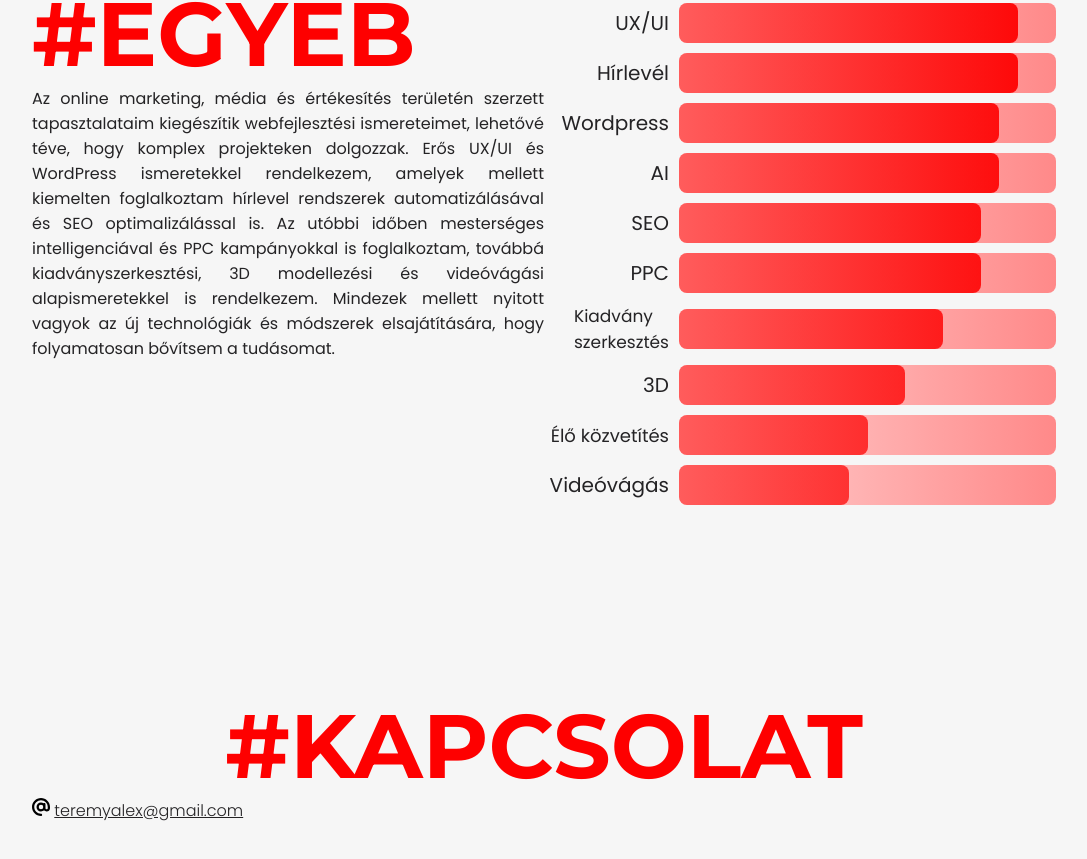
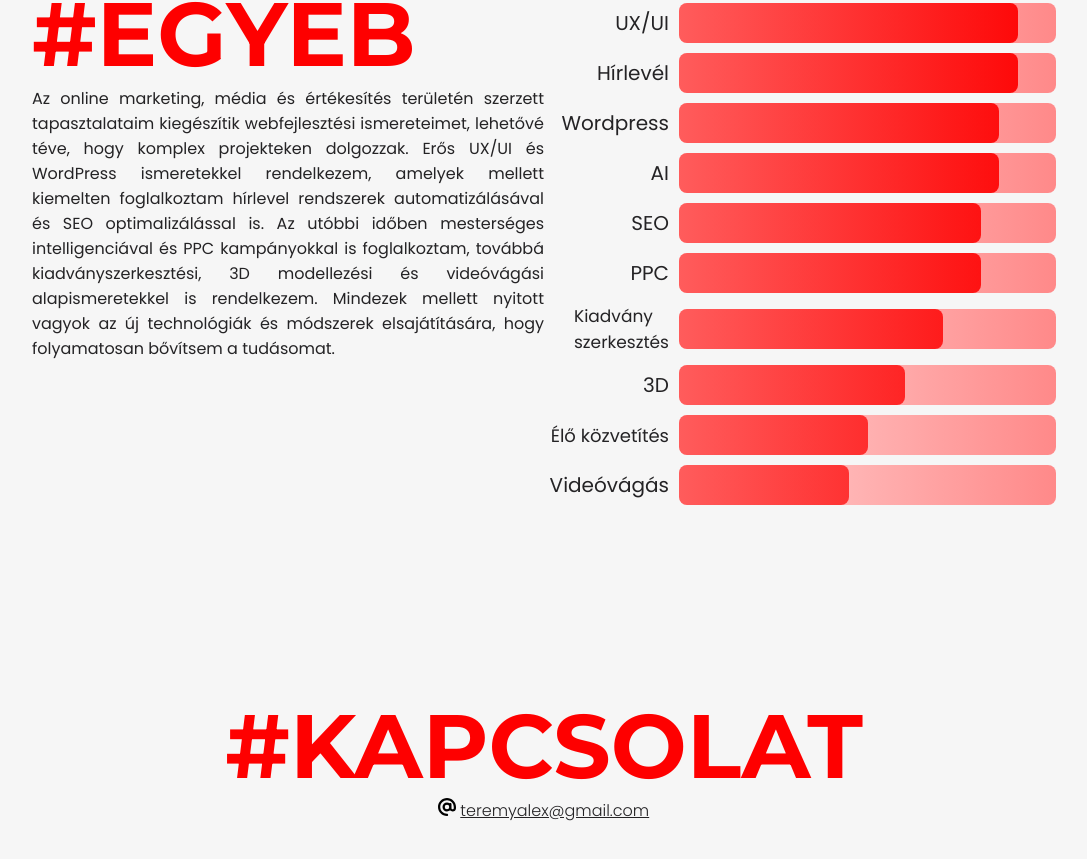
Before and after one commit to teremyalex/teremyalex.github.io, a plain HTML site: page index.html in a window 1280 px wide. Shown: the part 2612-3471 px from the top of the page, without its empty margins (96-1183 px from the left). Drawn offline with nearby package versions, Linux system fonts and the light colour scheme.

Commit message:
Update index.html

```diff
--- a/index.html
+++ b/index.html
@@ -190,7 +190,7 @@
         <section style="padding: 100px 10px;">
             <div style="max-width:1024px; margin: 0 auto;">
                 <h3 style="font-family: 'Montserrat'; font-size: 90px; font-weight:700; color: #FE0000; margin:0 0 20px; line-height: 63px; text-align:center;">#KAPCSOLAT</h3>
-                <div style="width: 212px;"><img style="width: 18px;" src="img/at.svg"> <a style="font-size: 16px; font-weight: 300; color:#242325;" href="mailto:teremyalex@gmail.com">teremyalex@gmail.com</a></div>
+                <div style="width: 212px; margin: 0 auto;"><img style="width: 18px;" src="img/at.svg"> <a style="font-size: 16px; font-weight: 300; color:#242325;" href="mailto:teremyalex@gmail.com">teremyalex@gmail.com</a></div>
             </div>
         </section>
     </body>
```
